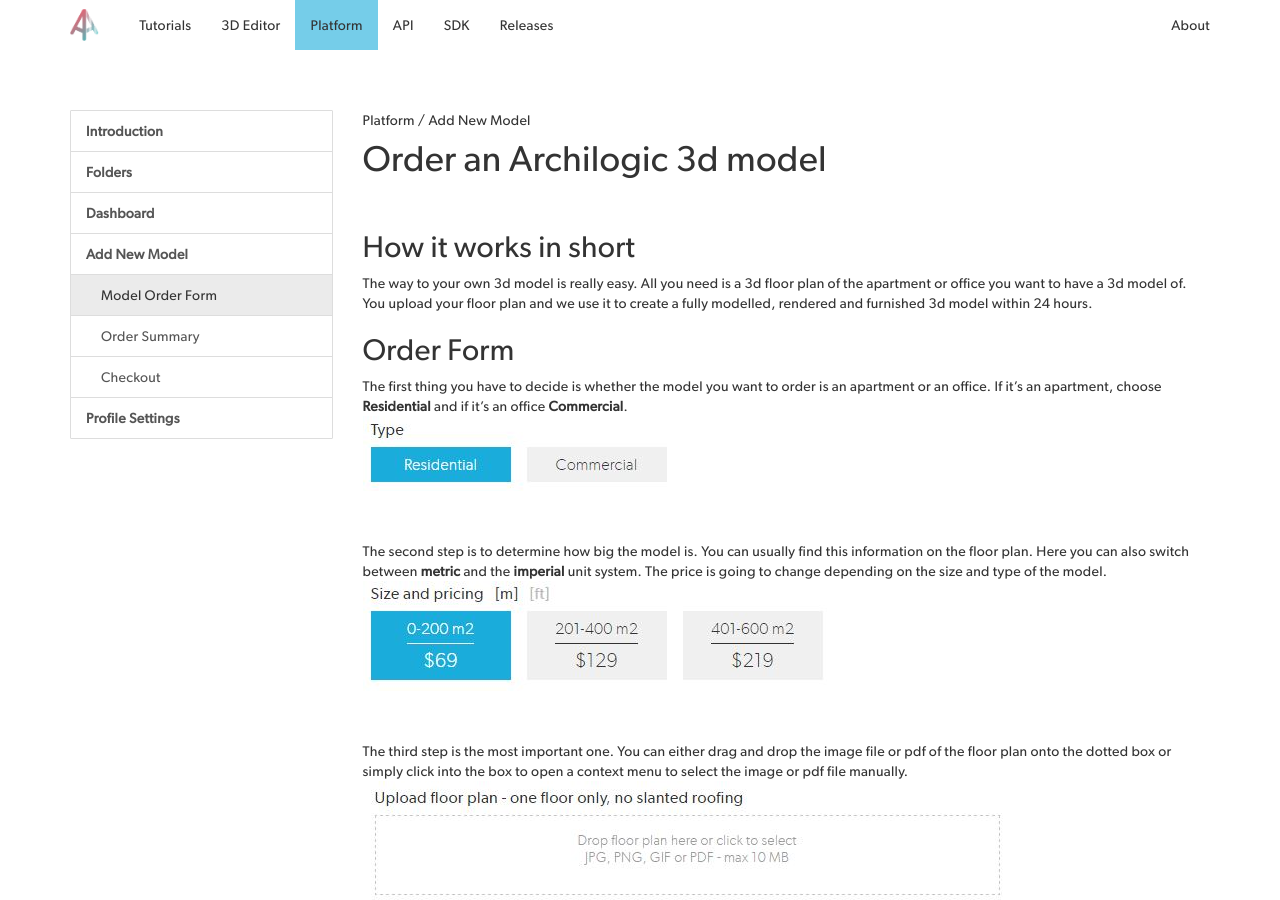
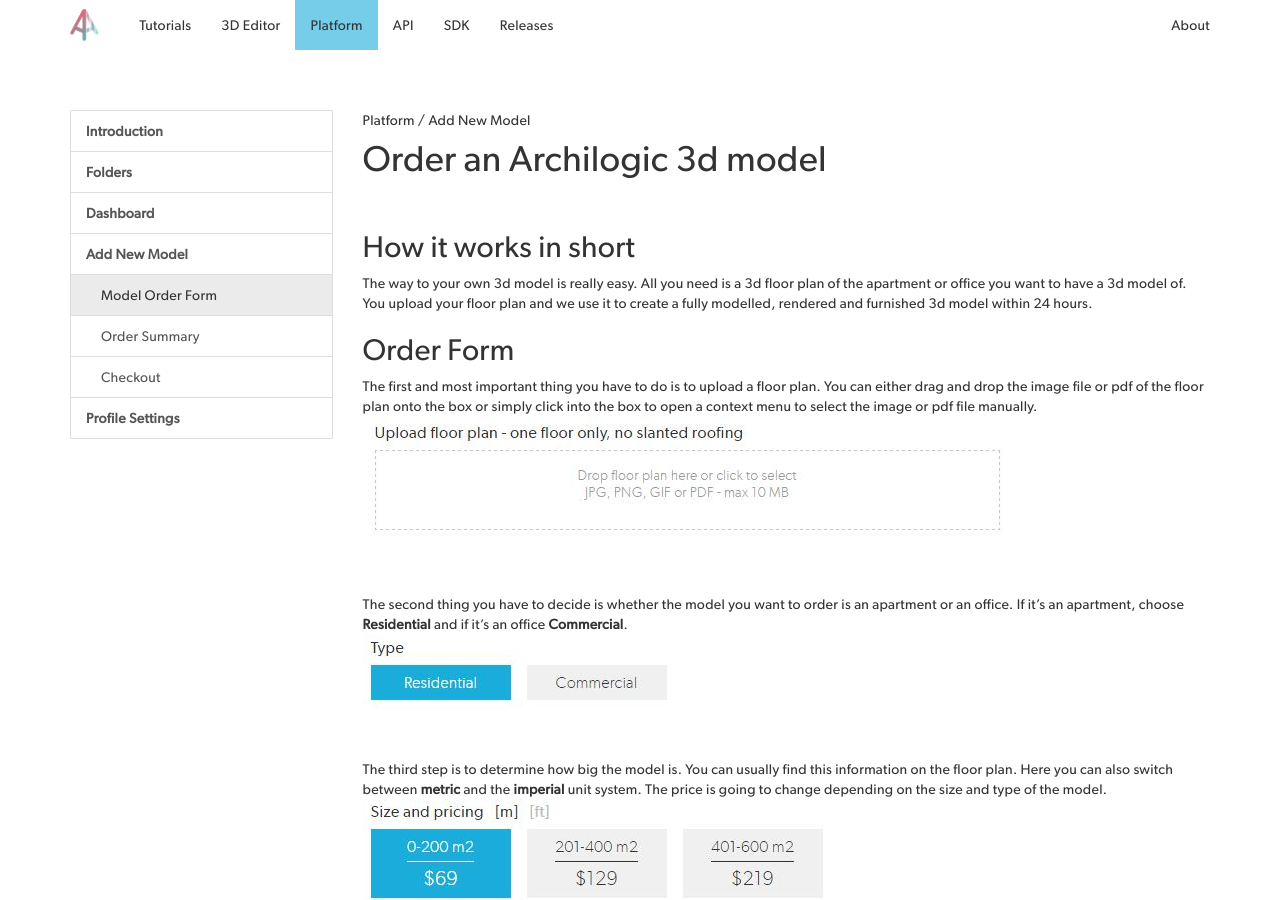
Before and after one commit to AVGP/docs, a Jekyll site: the page built from en/platform/new-model/order-form.md, in a window 1280 px wide and 900 px high. Built offline with Jekyll 4.4.1, drawn with Linux system fonts in a browser that asks for light colours; nearby versions of some CDN libraries.

Commit message:
Small Updates to Docs

```diff
--- a/en/platform/new-model/order-form.md
+++ b/en/platform/new-model/order-form.md
@@ -17,14 +17,14 @@ The way to your own 3d model is really easy. All you need is a 3d floor plan of
 
 ## Order Form
 
-The first thing you have to decide is whether the model you want to order is an apartment or an office. If it's an apartment, choose **Residential** and if it's an office **Commercial**.
+The first and most important thing you have to do is to upload a floor plan. You can either drag and drop the image file or pdf of the floor plan onto the box or simply click into the box to open a context menu to select the image or pdf file manually.
+![Add Floor Plan]({{site.baseurl}}/assets/images/Platform-NewModel-Order-FloorPlan.jpg){: .img-responsive}<br><br>
+
+The second thing you have to decide is whether the model you want to order is an apartment or an office. If it's an apartment, choose **Residential** and if it's an office **Commercial**.
 ![Model Type]({{site.baseurl}}/assets/images/Platform-NewModel-Order-Type.jpg){: .img-responsive}<br><br>
 
-The second step is to determine how big the model is. You can usually find this information on the floor plan. Here you can also switch between **metric** and the **imperial** unit system. The price is going to change depending on the size and type of the model.
+The third step is to determine how big the model is. You can usually find this information on the floor plan. Here you can also switch between **metric** and the **imperial** unit system. The price is going to change depending on the size and type of the model.
 ![Model Pricing]({{site.baseurl}}/assets/images/Platform-NewModel-Order-Pricing.jpg){: .img-responsive}<br><br>
-
-The third step is the most important one. You can either drag and drop the image file or pdf of the floor plan onto the dotted box or simply click into the box to open a context menu to select the image or pdf file manually.
-![Add Floor Plan]({{site.baseurl}}/assets/images/Platform-NewModel-Order-FloorPlan.jpg){: .img-responsive}<br><br>
 
 You can then add additional information to the model. It is mandatory to give the model a name so that we and you are able to recognize it. If you want to use the map functionality of Archilogic you can also add the address of the model. Furthermore you can tell us on which floor the model lies and what the room height is. If you don't give us a value for the room height we will use the standard value of 2.4 meters.
 ![Add Additional Information]({{site.baseurl}}/assets/images/Platform-NewModel-Order-AdditionalInfo.jpg){: .img-responsive}<br><br>
```
Also changed, not shown: en/3d-editor/custom-3d-data/file-format.md (+0 -2 lines), en/3d-editor/custom-3d-data/import.md (+0 -2 lines), en/3d-editor/custom-3d-data/index.md (+0 -2 lines), en/3d-editor/export/index.md (+1 -1 lines), en/3d-editor/materials/index.md (+0 -2 lines).
